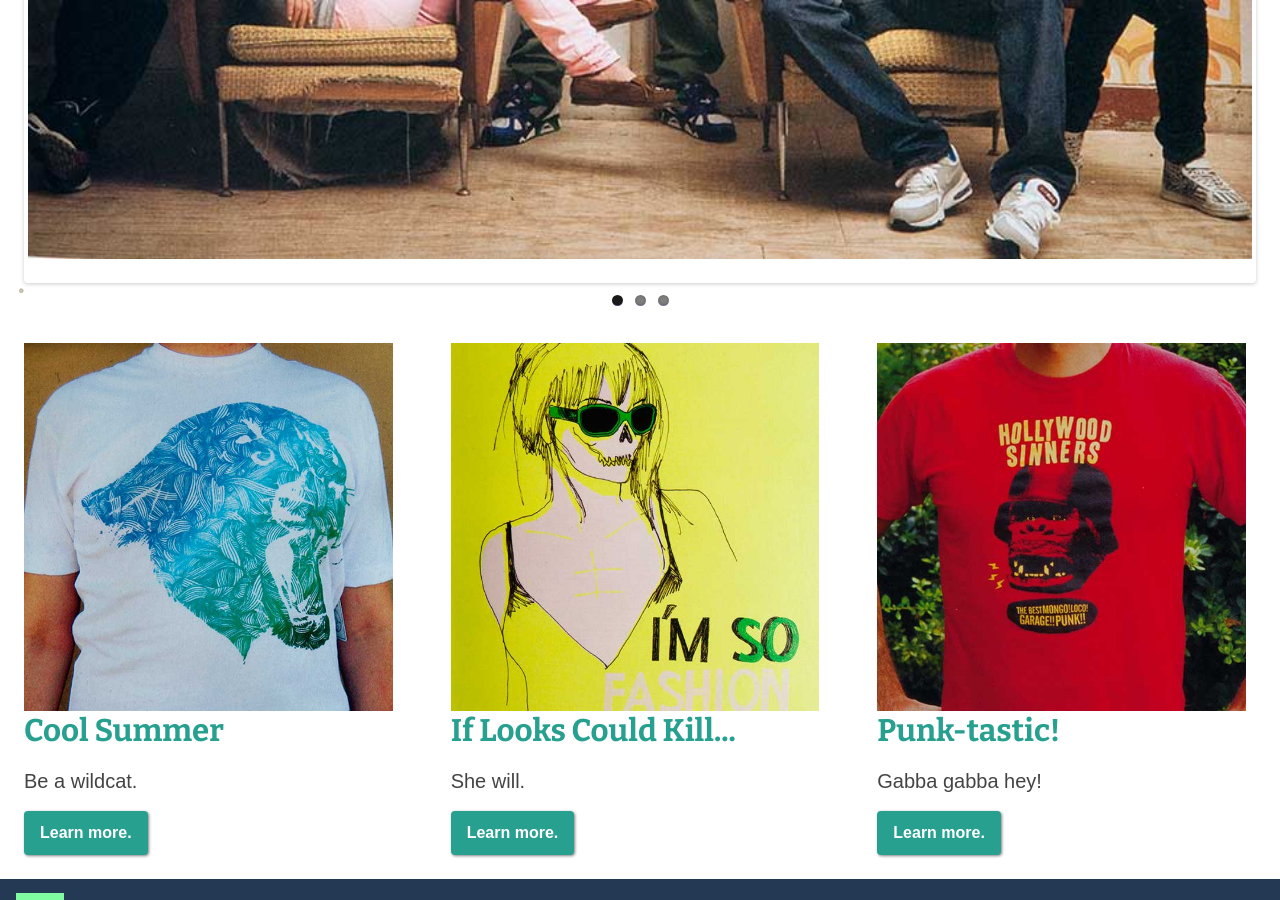
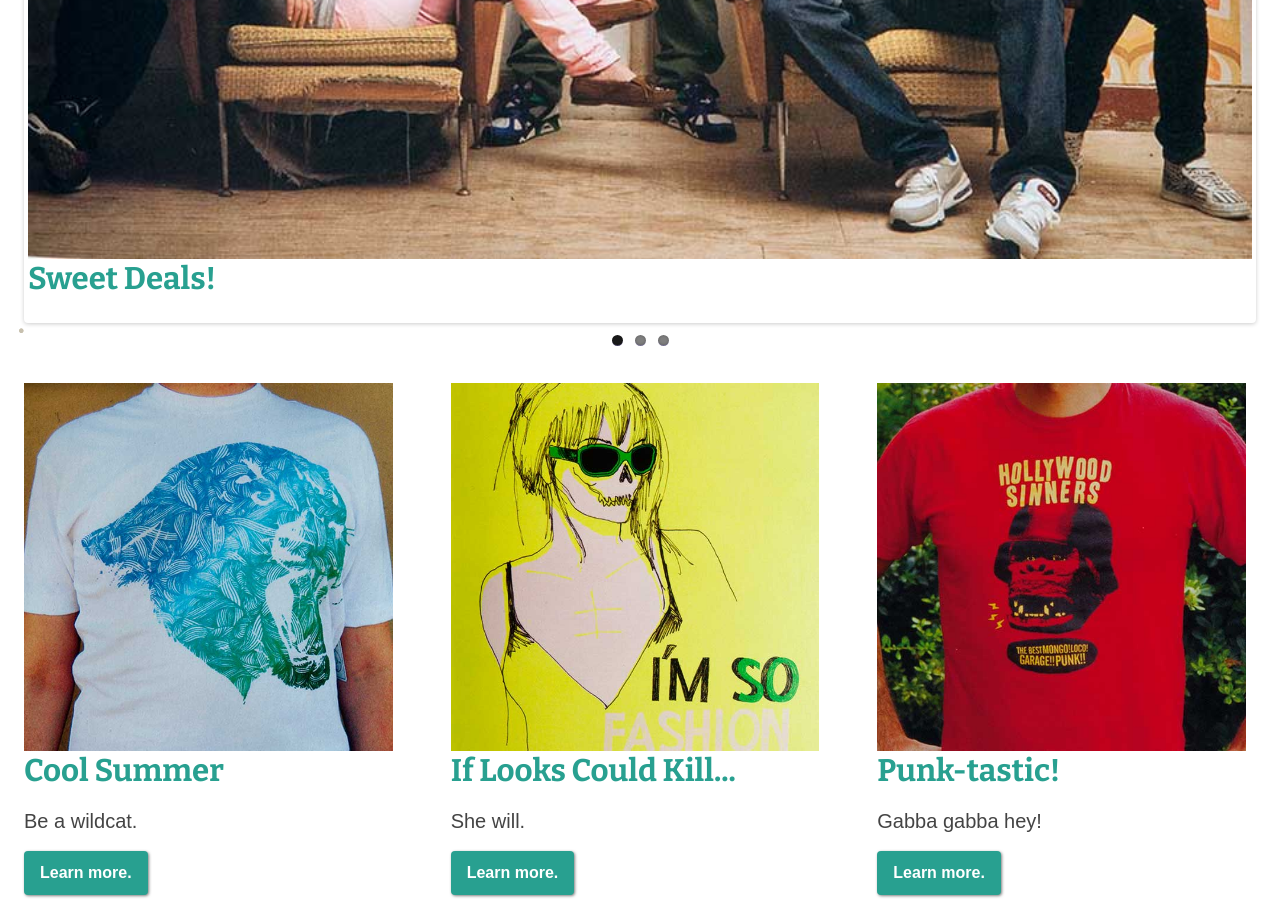
Before and after one commit to mart0855/ecommerce-website, a Jekyll site: the page built from index.html, in a window 1280 px wide and 900 px high, scrolled down 1023 px. Built offline with Jekyll 4.4.1, drawn with Linux system fonts in a browser that asks for light colours; nearby versions of some CDN libraries; Markdown is read by kramdown in place of the engine named in the settings.

Commit message:
Added links to slider banner

```diff
--- a/index.html
+++ b/index.html
@@ -18,16 +18,19 @@
 			<div class="flexslider">
 	  <ul class="slides">
 	    <li>
-	      <img src="{{site.baseurl}}/images/slide1.jpg"/>
-	      <h3> </h3>
+				<a href="{{site.baseurl}}/products/mens"><img src="{{site.baseurl}}/images/slide1.jpg"/>
+			</a>
+	      <h3>Sweet Deals!</h3>
 	    </li>
 	    <li>
-	      <img src="{{site.baseurl}}/images/slide2.jpg"/>
-	      <h3> </h3>
+	      <a href="{{site.baseurl}}/products/womens"><img src="{{site.baseurl}}/images/slide2.jpg"/>
+	    	</a>
+	      <h3>Female Urban Decay.</h3>
 	    </li>
 	    <li>
-	      <img src="{{site.baseurl}}/images/slide3.jpg"/>
-	     <h3> </h3>
+	      <a href="{{site.baseurl}}/products"><img src="{{site.baseurl}}/images/slide3.jpg"/>
+	    </a>
+	     <h3>Intricate. Vibrant. Imaginative.</h3>
 	    </li>
 	  </ul>
 		</div>
```
Also changed, not shown: README.md.
